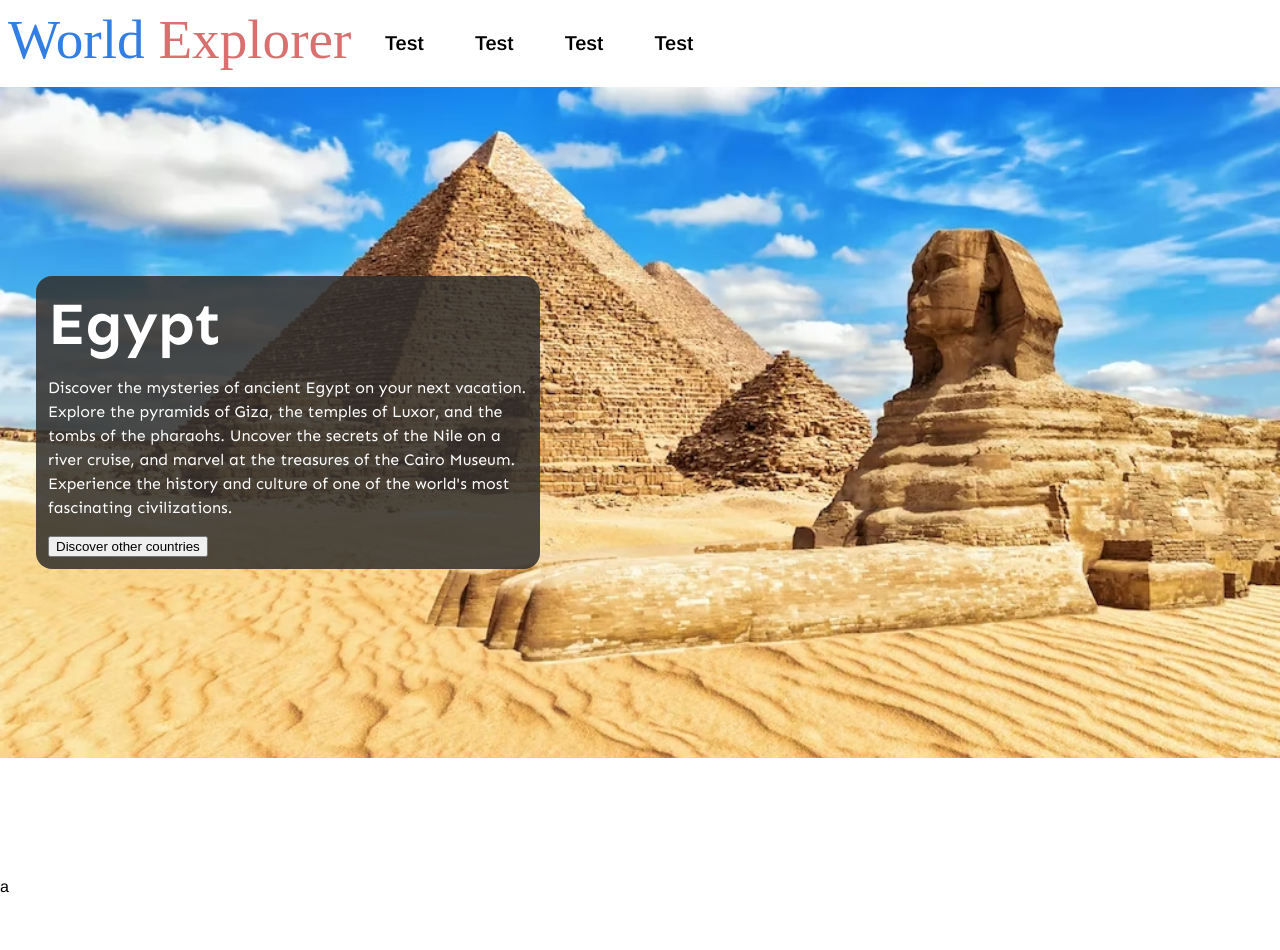
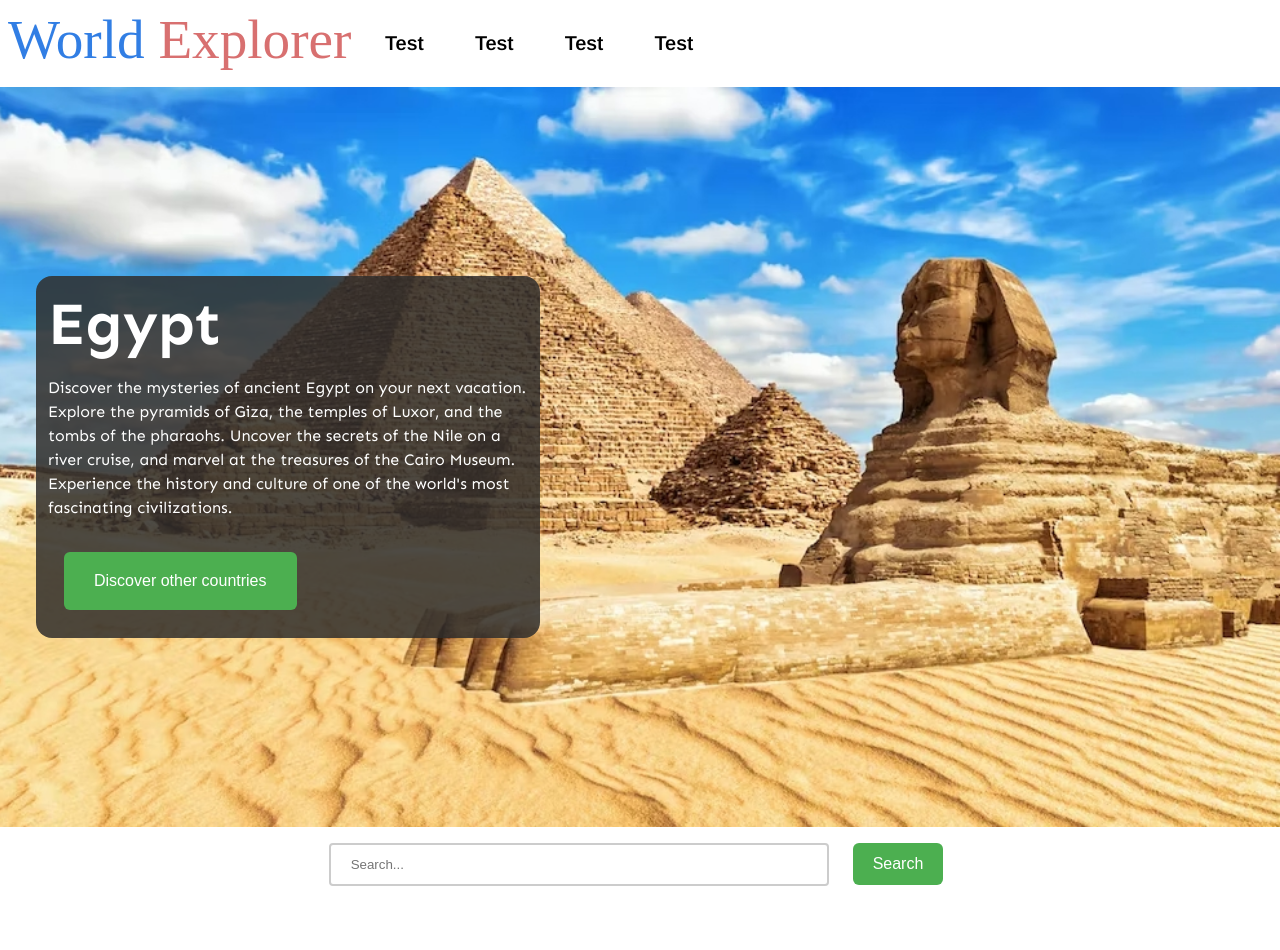
Before and after one commit to mikolajkochanek/countries-guide, a React (Create React App) app: page /continent/africa in a window 1280 px wide. Shown: the top 950 px of the page. Built offline with nearby package versions, Linux system fonts and the light colour scheme; a web font is replaced by a local one.

Commit message:
add SearchBar component

```diff
--- /dev/null
+++ b/src/components/SearchBar/SearchBar.css
@@ -0,0 +1,20 @@
+.search-container {
+    display: flex;
+    align-items: center;
+    justify-content: center;
+  }
+
+  input[type="text"] {
+    padding: 12px 20px;
+    margin: 8px;
+    display: inline-block;
+    width: calc(70vw - 2rem) ;
+    max-width: 500px;
+    text-align: left;
+    border: 2px solid #ccc;
+    border-radius: 4px;
+  }
+
+  .search-container button {
+    padding: 12px 20px;
+  }
--- /dev/null
+++ b/src/components/SearchBar/SearchBar.jsx
@@ -0,0 +1,21 @@
+import React, {useState} from 'react'
+import './SearchBar.css';
+
+
+function SearchBar() {
+    const [searchText, setSearchText] = useState('');
+
+    return (
+      <div className="search-container">
+        <input
+          type="text"
+          placeholder="Search..."
+          value={searchText}
+          onChange={e => setSearchText(e.target.value)}
+        />
+        <button>Search</button>
+      </div>
+    );
+  }
+
+  export default SearchBar
--- a/src/index.css
+++ b/src/index.css
@@ -2,12 +2,30 @@
 
 :root {
   --link-hover: rgb(253, 195, 4);
-  --card-hover: rgb(143, 81, 214)
 }
 
 *, *::after, *::before {
   box-sizing: border-box;
 }
+
+button {
+  color: #ffffff;
+  background-color: #4CAF50;
+  border: none;
+  border-radius: 6px;
+  display: inline-block;
+  padding: 1.25rem 1.875rem;
+  margin: 1rem 1rem;
+  font-size: 1rem;
+  cursor: pointer;
+
+}
+
+@media (max-width: 860px) {
+  button {
+    padding: 8px;
+  }
+  }
 
 
 
--- a/src/pages/ContinentPage/ContinentPage.jsx
+++ b/src/pages/ContinentPage/ContinentPage.jsx
@@ -1,12 +1,18 @@
 import './ContinentPage.css'
-import {useRef} from 'react'
+import {useRef, useEffect} from 'react'
 import {data} from '../../utils'
+import SearchBar from '../../components/SearchBar/SearchBar';
 
 
 function ContinentPage({continentName, image,}) {
+
     const searchSection = useRef(null);
 
     const {name, description} = data[continentName].countryExample;
+
+    useEffect(() => {
+        window.scrollTo(0, 0)
+      }, [])
 
     return (
     <div>
@@ -15,15 +21,14 @@ function ContinentPage({continentName, image,}) {
             <div className='info'>
                 <h2>{name}</h2>
                 <p>{description}</p>
-                <button onClick={
-                    () => {
-                        searchSection.current.scrollIntoView({ behavior: "smooth" })
-                    }
-                }>Discover other countries</button>
+                <button onClick={() => {searchSection.current.scrollIntoView({ behavior: "smooth" })}}>
+                    Discover other countries
+                </button>
             </div>
-
         </section>
-        <section style={{width: '100%', height: '15vh'}}></section>
+        <section style={{width: '100%', height: '15vh'}}>
+            <SearchBar></SearchBar>
+        </section>
 
         <section style={{height: '40vh', width: '100%'}} className="results" id="search" ref={searchSection} >
             a
```
